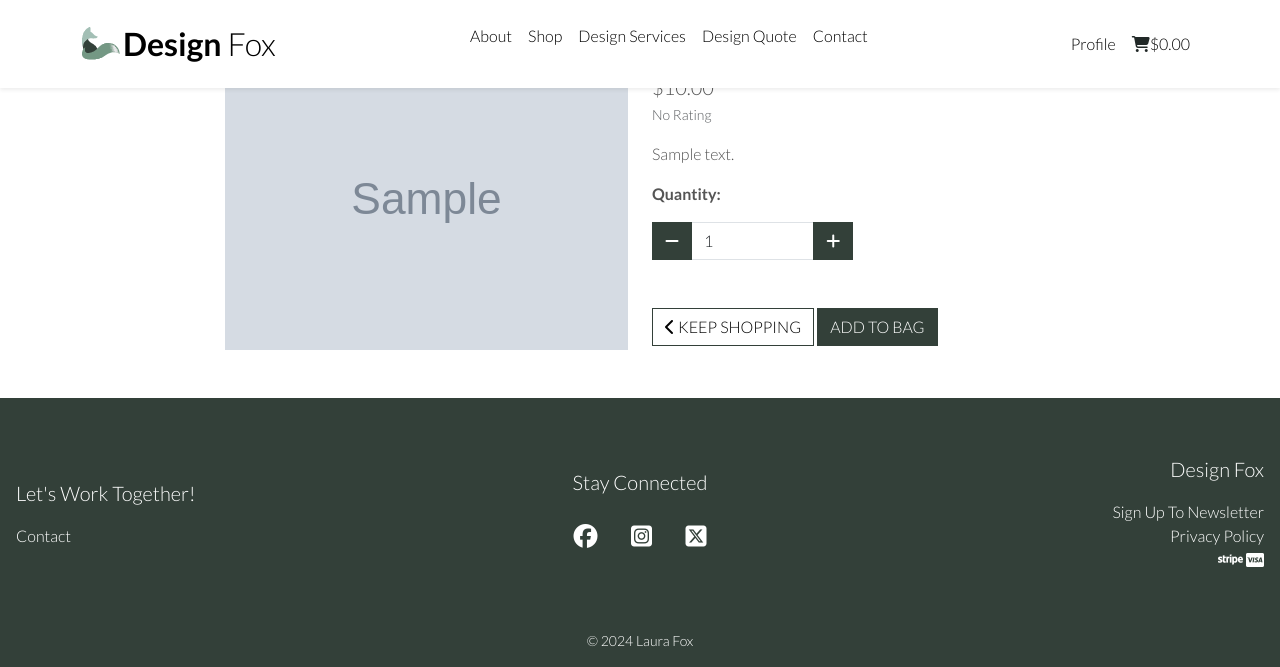
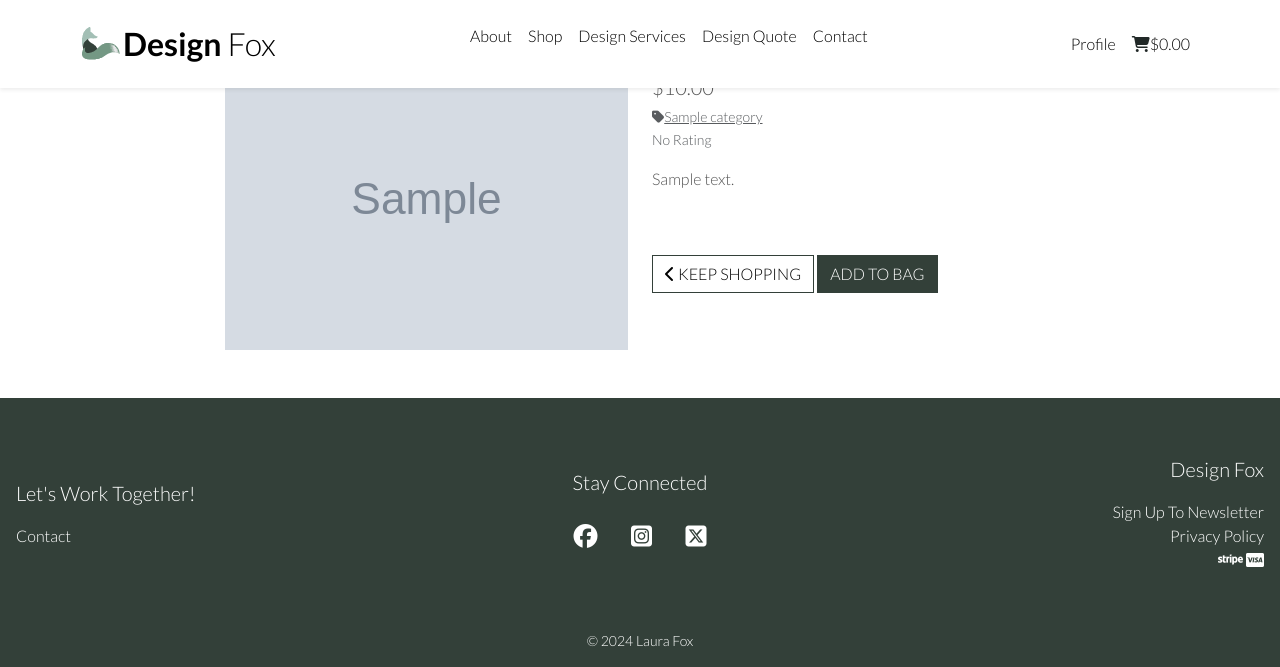
Before and after one commit to lauramayfox/designfox, a Django app: page /products/1/ in a window 1280 px wide. Shown: the top 667 px of the page. Run offline with Django 3.2, Linux system fonts and the light colour scheme; tables that the repository leaves empty hold one stand-in row (values such as "Sample post"); grey boxes marked "Sample" are stand-in pictures; some libraries are stand-ins or nearby versions.

Commit message:
Ongoing quantity/cart bug fix

```diff
--- a/bag/contexts.py
+++ b/bag/contexts.py
@@ -1,39 +1,86 @@
+# from decimal import Decimal
+# from django.conf import settings
+# from django.shortcuts import get_object_or_404
+# from products.models import Product
+
+# def bag_contents(request):
+#     bag_items = []
+#     total = 0
+#     product_count = 0
+#     bag = request.session.get('bag', {})
+#     delivery = 0
+
+
+
+#   # Free delivery if over 50, flat rate under
+#     if product_count > 0:
+#         if total >= 50:
+#             delivery = 0
+#         else:
+#             delivery = 5
+
+#     grand_total = total + delivery
+
+#     context = {
+#         'bag_items': bag_items,
+#         'total': total,
+#         'product_count': product_count,
+#         'delivery': delivery,
+#         'grand_total': grand_total,
+#     }
+
+#     return context
+
 from decimal import Decimal
 from django.conf import settings
 from django.shortcuts import get_object_or_404
 from products.models import Product
 
 def bag_contents(request):
+
     bag_items = []
     total = 0
     product_count = 0
     bag = request.session.get('bag', {})
-    delivery = 0
 
-    for item_id, quantity in bag.items():
-        product = get_object_or_404(Product, pk=item_id)
-        total += quantity * product.price
-        product_count += quantity
-        bag_items.append({
-            'item_id': item_id,
-            'quantity': quantity,
-            'product': product,
-        })
+    for item_id, item_data in bag.items():
+        if isinstance(item_data, int):
+            product = get_object_or_404(Product, pk=item_id)
+            total += item_data * product.price
+            product_count += item_data
+            bag_items.append({
+                'item_id': item_id,
+                'quantity': item_data,
+                'product': product,
+            })
+        else:
+            product = get_object_or_404(Product, pk=item_id)
+            for size, quantity in item_data['items_by_size'].items():
+                total += quantity * product.price
+                product_count += quantity
+                bag_items.append({
+                    'item_id': item_id,
+                    'quantity': quantity,
+                    'product': product,
+                    'size': size,
+                })
 
-  # Free delivery if over 50, flat rate under
-    if product_count > 0:
-        if total >= 50:
-            delivery = 0
-        else:
-            delivery = 5
+    if total < settings.FREE_DELIVERY_THRESHOLD:
+        delivery = total * Decimal(settings.STANDARD_DELIVERY_PERCENTAGE / 100)
+        free_delivery_delta = settings.FREE_DELIVERY_THRESHOLD - total
+    else:
+        delivery = 0
+        free_delivery_delta = 0
 
-    grand_total = total + delivery
+    grand_total = delivery + total
 
     context = {
         'bag_items': bag_items,
         'total': total,
         'product_count': product_count,
         'delivery': delivery,
+        'free_delivery_delta': free_delivery_delta,
+        'free_delivery_threshold': settings.FREE_DELIVERY_THRESHOLD,
         'grand_total': grand_total,
     }
 
--- a/designfox/settings.py
+++ b/designfox/settings.py
@@ -170,3 +170,8 @@ MEDIA_ROOT = os.path.join(BASE_DIR, 'media')
 # https://docs.djangoproject.com/en/3.2/ref/settings/#default-auto-field
 
 DEFAULT_AUTO_FIELD = 'django.db.models.BigAutoField'
+
+
+
+FREE_DELIVERY_THRESHOLD = 50
+STANDARD_DELIVERY_PERCENTAGE = 10
--- a/products/templates/products/product_detail.html
+++ b/products/templates/products/product_detail.html
@@ -30,44 +30,22 @@
                 <div class="product-details-container mb-5 mt-md-5">
                     <p class="mb-0">{{ product.name }}</p>
                     <p class="lead mb-0 text-left font-weight-bold">${{ product.price }}</p>
+                    {% if product.category %}
+                    <p class="small mt-1 mb-0">
+                        <a class="text-muted" href="{% url 'products' %}?category={{ product.category.name }}">
+                            <i class="fas fa-tag mr-1"></i>{{ product.category.friendly_name }}
+                        </a>
+                    </p>
+                    {% endif %}
                     {% if product.rating %}
                         <small class="text-muted"><i class="fas fa-star mr-1"></i>{{ product.rating }} / 5</small>
                     {% else %}
                         <small class="text-muted">No Rating</small>
                     {% endif %}
                     <p class="mt-3">{{ product.description }}</p>
-
                     <form class="form" action="{% url 'add_to_bag' product.id %}" method="POST">
                         {% csrf_token %}
-                        <div class="col-12">
-                            <p class="mt-3"><strong>Quantity:</strong></p>
-                            <div class="form-group w-50">
-                                <div class="input-group">
-                                    <div class="input-group-prepend">
-                                        <button class="decrement-qty btn btn-black rounded-0"
-                                            data-item_id="{{ product.id }}" id="decrement-qty_{{ product.id }}">
-                                            <span class="icon">
-                                                <i class="fas fa-minus"></i>
-                                            </span>
-                                        </button>
-                                    </div>
-                                    <input class="form-control qty_input" type="number"
-                                        name="quantity" value="1" min="1" max="99"
-                                        data-item_id="{{ product.id }}"
-                                        id="id_qty_{{ product.id }}">
-                                    <div class="input-group-append">
-                                        <button class="increment-qty btn btn-black rounded-0"
-                                            data-item_id="{{ product.id }}" id="increment-qty_{{ product.id }}">
-                                            <span class="icon">
-                                                <i class="fas fa-plus"></i>
-                                            </span>
-                                        </button>
-                                    </div>
-                                </div>
-                            </div>
-                        </div>
-
-
+                        <div class="form-row">
                             <div class="col-12">
                                 <a href="{% url 'products' %}" class="btn btn-outline-black rounded-0 mt-5">
                                     <span class="icon">
--- a/products/urls.py
+++ b/products/urls.py
@@ -4,4 +4,5 @@ from . import views
 urlpatterns = [
     path('', views.all_products, name='products'),
     path('<int:product_id>/', views.product_detail, name='product_detail'),
+
 ]
--- a/templates/base.html
+++ b/templates/base.html
@@ -31,7 +31,7 @@
 
     {% block corejs %}
     <script src="https://kit.fontawesome.com/e9c73d7092.js" crossorigin="anonymous"></script>
-    <script src="https://code.jquery.com/jquery-3.4.1.slim.min.js" integrity="sha384-J6qa4849blE2+poT4WnyKhv5vZF5SrPo0iEjwBvKU7imGFAV0wwj1yYfoRSJoZ+n" crossorigin="anonymous"></script>
+    <script src="https://code.jquery.com/jquery-3.4.1.min.js" integrity="sha256-CSXorXvZcTkaix6Yvo6HppcZGetbYMGWSFlBw8HfCJo=" crossorigin="anonymous"></script>
     <script src="https://cdn.jsdelivr.net/npm/popper.js@1.16.0/dist/umd/popper.min.js" integrity="sha384-Q6E9RHvbIyZFJoft+2mJbHaEWldlvI9IOYy5n3zV9zzTtmI3UksdQRVvoxMfooAo" crossorigin="anonymous"></script>
     <script src="https://stackpath.bootstrapcdn.com/bootstrap/4.4.1/js/bootstrap.min.js" integrity="sha384-wfSDF2E50Y2D1uUdj0O3uMBJnjuUD4Ih7YwaYd1iqfktj0Uod8GCExl3Og8ifwB6" crossorigin="anonymous"></script>
 {% endblock %}
```
Also changed, not shown: bag/templates/bag/bag.html (+12 -5 lines), bag/views.py (+6 -6 lines).
